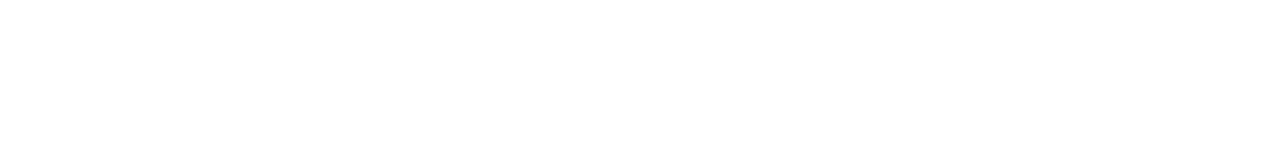
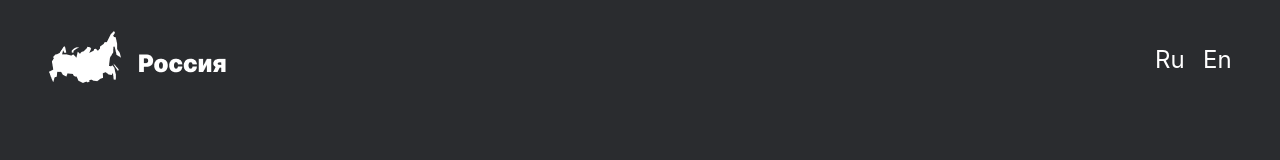
Before and after one commit to Donchidzee/sprint-3, a plain HTML site: page index.html in a window 1280 px wide. Shown: the top 160 px of the page. Drawn offline with Linux system fonts and the light colour scheme; a web font is replaced by a local one.

Commit message:
Header finished

```diff
--- a/index.html
+++ b/index.html
@@ -10,8 +10,14 @@
 </head>
 <body>
     <div class="page">
-        <header></header>
+        <header class="header">
+            <img class="header__logo" src="/images/logo.png" alt="russia map">
+            <a class="header__lang" href="#">En</a>
+            <a class="header__lang" href="#">Ru</a>
+        </header>
+
         <main></main>
+
         <footer></footer>
     </div>
 </body>
--- a/styles/style.css
+++ b/styles/style.css
@@ -12,4 +12,53 @@
 
 	font-family: 'Inter';
 	background-color: #2A2C2F;
+
+	max-width: 1600px;
+	min-width: 1280px;
+	height: 10226px;
+
+	border: 1px solid #2A2C2F;
+
+	display: flex;
+	flex-direction: column;
 }
+
+.header {
+	width: 1184px;
+	height: 52px;
+
+	/* border: 1px solid white; */
+
+	align-self: center;
+
+	margin-top: 30px;
+}
+
+.header__logo {
+	width: 176.58px;
+	height: 52px;
+
+	/* border: 1px solid white; */
+}
+
+.header__lang {
+	float: right;
+
+	text-decoration: none;
+	font-size: 24px;
+	line-height: 23px;
+
+	width: 30px;
+	height: 23px;
+
+	color: white;
+
+	margin-top: 17px;
+	margin-left: 18px;
+
+	/* border: 1px solid white; */
+}
+
+.header__lang:hover {
+	border-bottom: 1px solid white;
+}
```
Also changed, not shown: images/logo.png (added).
